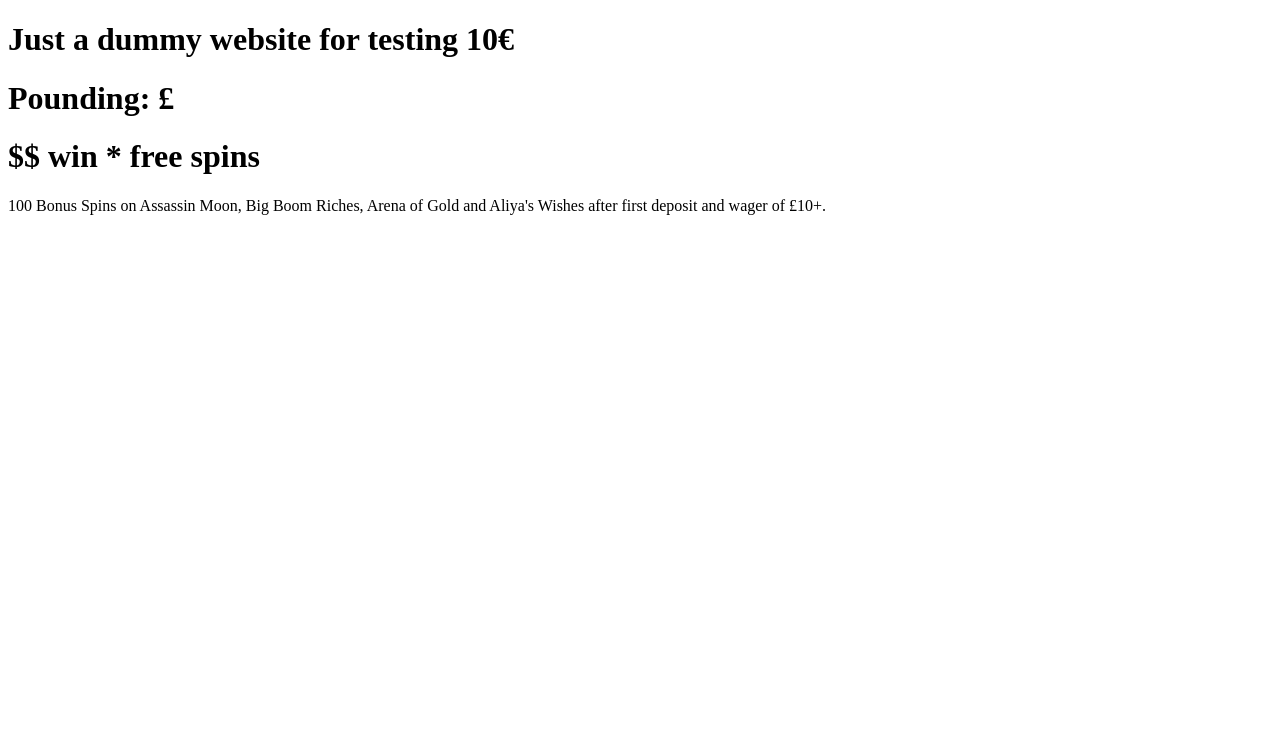
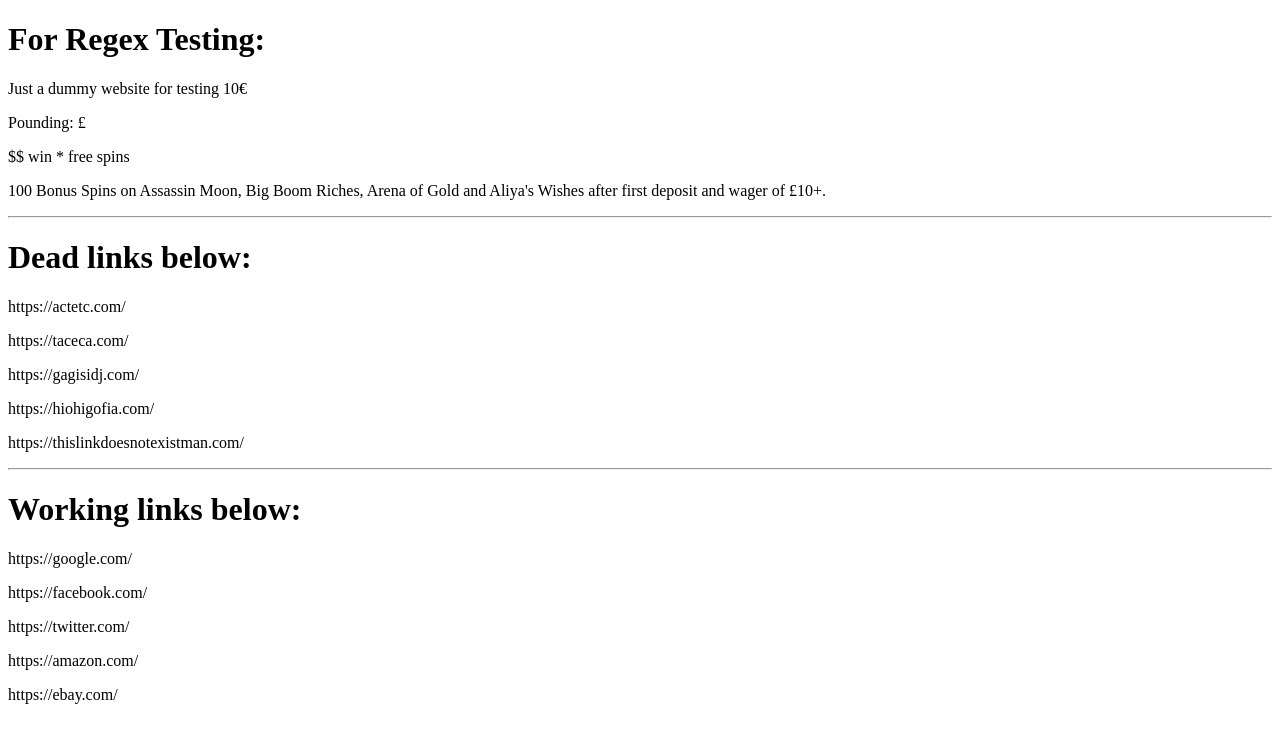
Before and after one commit to rigongr/dummy-website, a plain HTML site: page index.html in a window 1280 px wide. Drawn offline with Linux system fonts and the light colour scheme.

Commit message:
feat update

```diff
--- a/index.html
+++ b/index.html
@@ -7,10 +7,27 @@
     <title>Document</title>
 </head>
 <body>
-    <h1> Just a dummy website for testing 10€ </h1>
-    <h1> Pounding: £ </h1>
-    <h1> $$ win * free spins </h1>
+    <h1>For Regex Testing:</h1>
+    <p> Just a dummy website for testing 10€ </p>
+    <p> Pounding: £ </p>
+    <p> $$ win * free spins </p>
     <p> 100 Bonus Spins on Assassin Moon, Big Boom Riches, Arena of Gold and Aliya's Wishes after first deposit and wager of £10+. </p>
-    <h2>
+    <hr>
+    <h1> Dead links below: </h1>
+    <p> https://actetc.com/ </p>
+    <p> https://taceca.com/ </p>
+    <p> https://gagisidj.com/ </p>
+    <p> https://hiohigofia.com/ </p>
+    <p> https://thislinkdoesnotexistman.com/ </p>
+    <hr>
+    <h1> Working links below: </h1>
+    <p> https://google.com/ </p>
+    <p> https://facebook.com/ </p>
+    <p> https://twitter.com/ </p>
+    <p> https://amazon.com/ </p>
+    <p> https://ebay.com/ </p>
+
+
+
 </body>
 </html>
```
